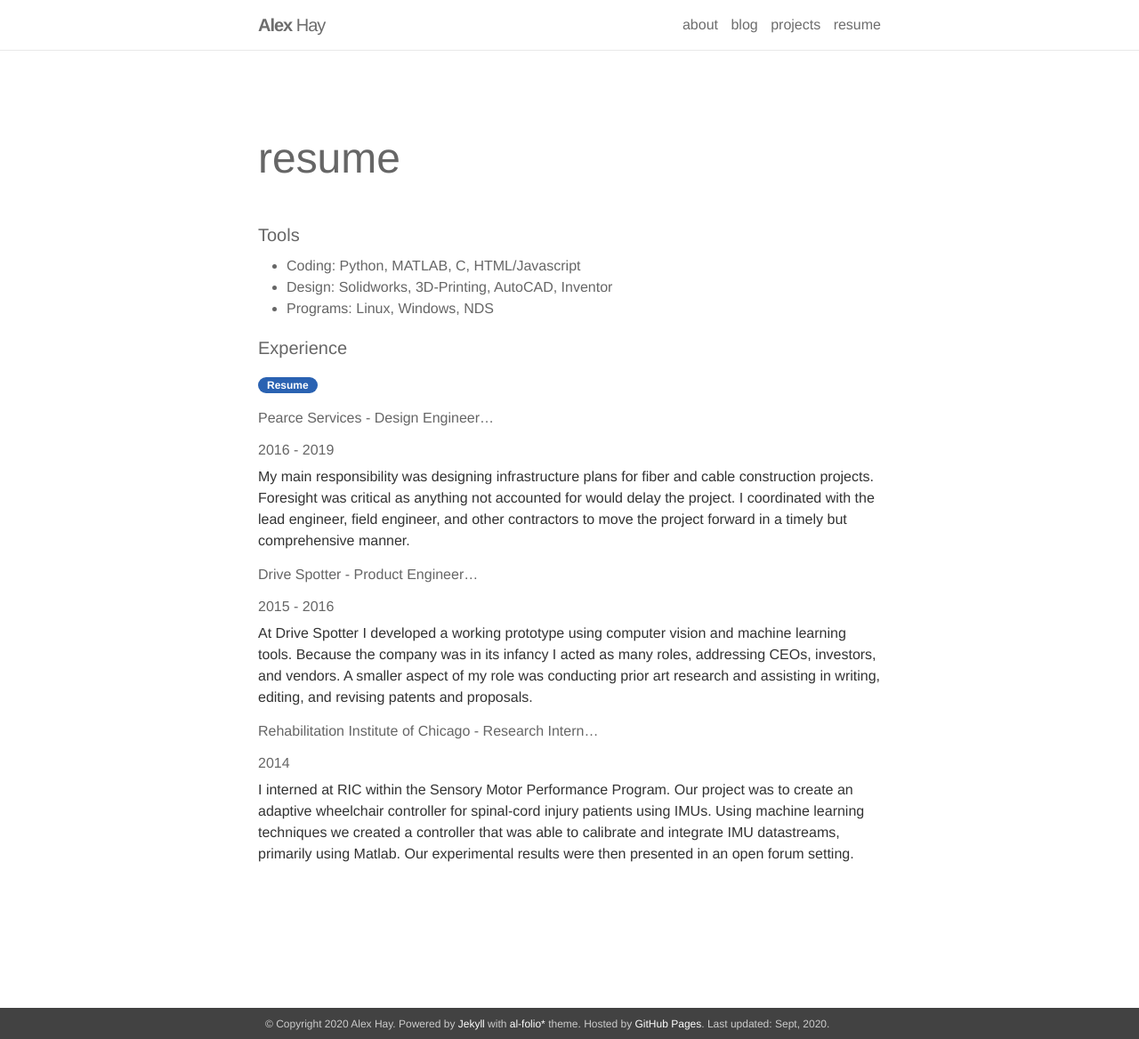
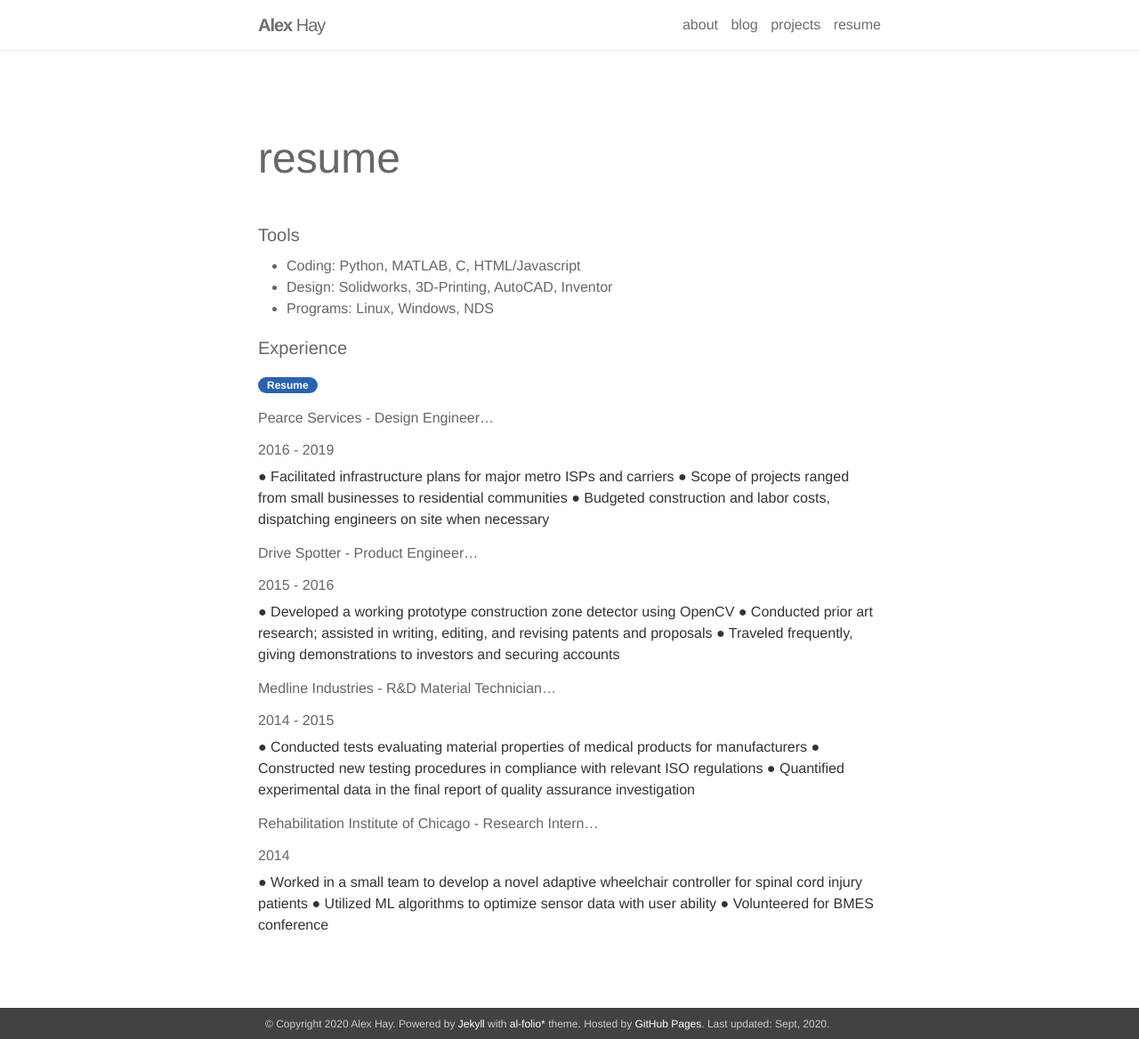
Before and after one commit to an-minyoung/an-minyoung.github.io, a Jekyll site: the page built from _pages/resume.md, in a window 1280 px wide and 1168 px high. Shown: the whole window at 89% size. Built offline with Jekyll 4.4.1, drawn with Linux system fonts in a browser that asks for light colours; nearby versions of some CDN libraries.

Commit message:
resume format edit

```diff
--- a/_pages/resume.md
+++ b/_pages/resume.md
@@ -18,16 +18,27 @@
 #### Pearce Services - Design Engineer...
 #### <su>2016 - 2019</su>
 
-My main responsibility was designing infrastructure plans for fiber and cable construction projects. Foresight was critical as anything not accounted for would delay the project. I coordinated with the lead engineer, field engineer, and other contractors to move the project forward in a timely but comprehensive manner.
+● Facilitated infrastructure plans for major metro ISPs and carriers
+● Scope of projects ranged from small businesses to residential communities
+● Budgeted construction and labor costs, dispatching engineers on site when necessary
 
 #### Drive Spotter - Product Engineer...
 #### <su>2015 - 2016</su>
 
-At Drive Spotter I developed a working prototype using computer vision and machine learning tools.
-Because the company was in its infancy I acted as many roles, addressing CEOs, investors, and
-vendors. A smaller aspect of my role was conducting prior art research and assisting in writing, editing, and revising patents and proposals.
+● Developed a working prototype construction zone detector using OpenCV
+● Conducted prior art research; assisted in writing, editing, and revising patents and proposals
+● Traveled frequently, giving demonstrations to investors and securing accounts
+
+#### Medline Industries - R&D Material Technician...
+#### <su>2014 - 2015</su>
+
+● Conducted tests evaluating material properties of medical products for manufacturers
+● Constructed new testing procedures in compliance with relevant ISO regulations
+● Quantified experimental data in the final report of quality assurance investigation
 
 #### Rehabilitation Institute of Chicago - Research Intern...
 #### <su>2014</su>
 
-I interned at RIC within the Sensory Motor Performance Program. Our project was to create an adaptive wheelchair controller for spinal-cord injury patients using IMUs. Using machine learning techniques we created a controller that was able to calibrate and integrate IMU datastreams, primarily using Matlab. Our experimental results were then presented in an open forum setting.
+● Worked in a small team to develop a novel adaptive wheelchair controller for spinal cord injury patients
+● Utilized ML algorithms to optimize sensor data with user ability
+● Volunteered for BMES conference
```
